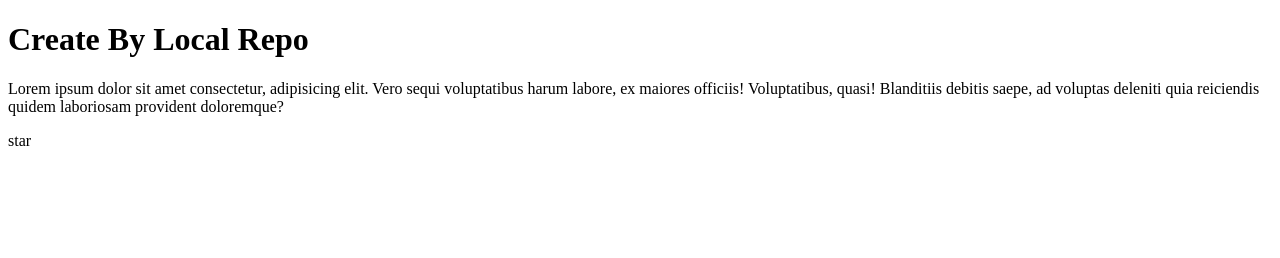
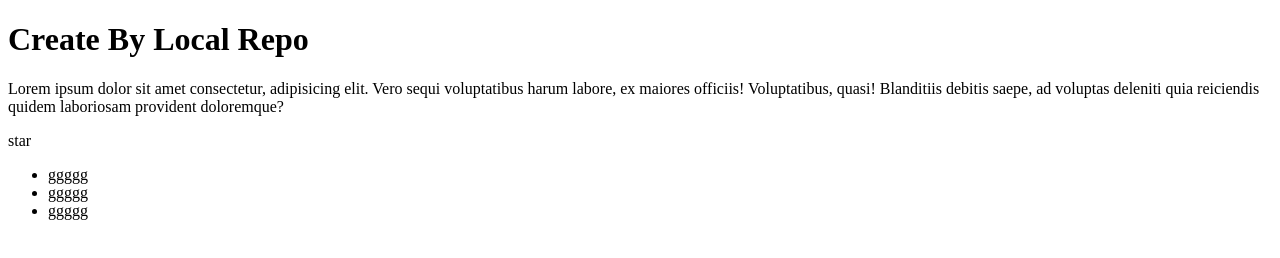
Before and after one commit to namepoiqw/file-2, a plain HTML site: page index.html in a window 1280 px wide. Drawn offline with Linux system fonts and the light colour scheme.

Commit message:
added li

```diff
--- a/index.html
+++ b/index.html
@@ -10,5 +10,10 @@
 
     <p>Lorem ipsum dolor sit amet consectetur, adipisicing elit. Vero sequi voluptatibus harum labore, ex maiores officiis! Voluptatibus, quasi! Blanditiis debitis saepe, ad voluptas deleniti quia reiciendis quidem laboriosam provident doloremque?</p>
     <p>star</p>
+    <ul>
+        <li>ggggg</li>
+        <li>ggggg</li>
+        <li>ggggg</li>
+    </ul>
 </body>
 </html>
```
